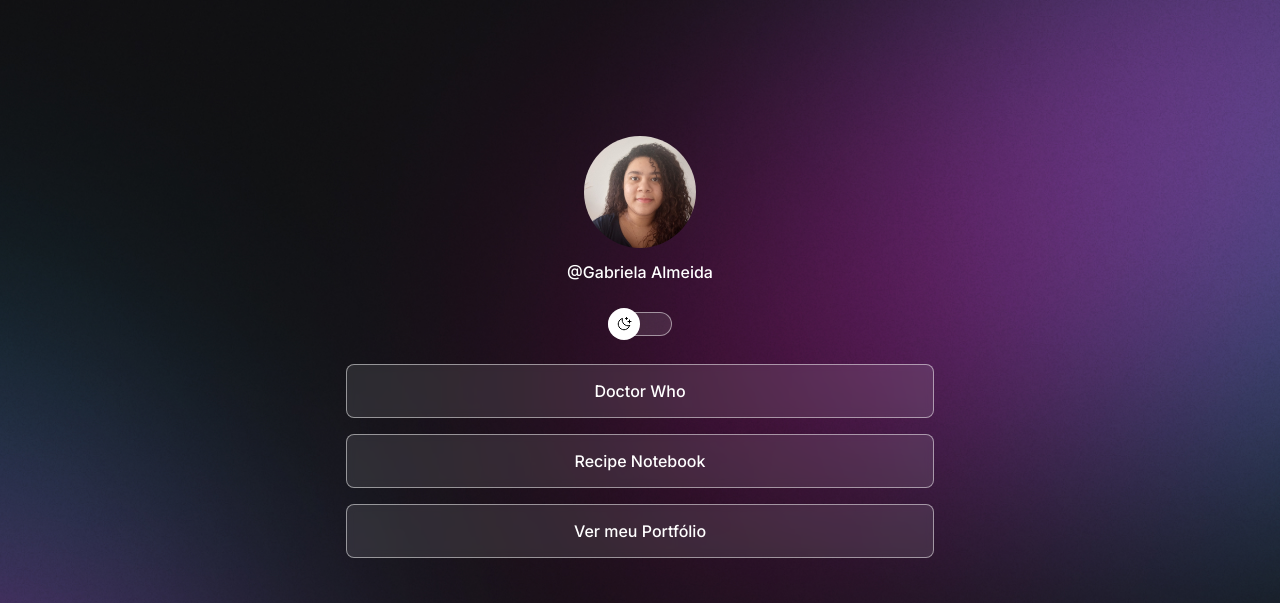
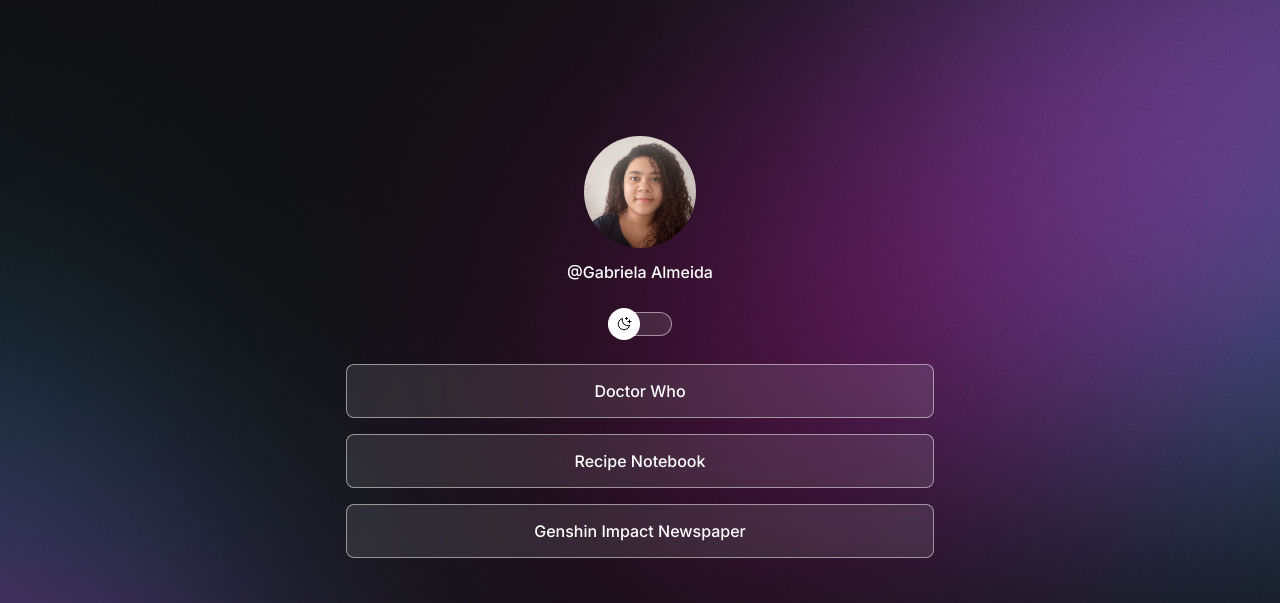
Before and after one commit to gabrielaAlmeida10/dev-links, a plain HTML site: page index.html in a window 1280 px wide. Shown: the top 603 px of the page. Drawn offline with nearby package versions, Linux system fonts and the light colour scheme.

Commit message:
change the name of the project

```diff
--- a/index.html
+++ b/index.html
@@ -36,7 +36,7 @@
           <a href="#">Recipe Notebook</a>
         </li>
         <li>
-          <a href="#" target="_blank">Ver meu Portfólio</a>
+          <a href="#" target="_blank">Genshin Impact Newspaper</a>
         </li>
       </ul>
       <div id="social-links">
```
